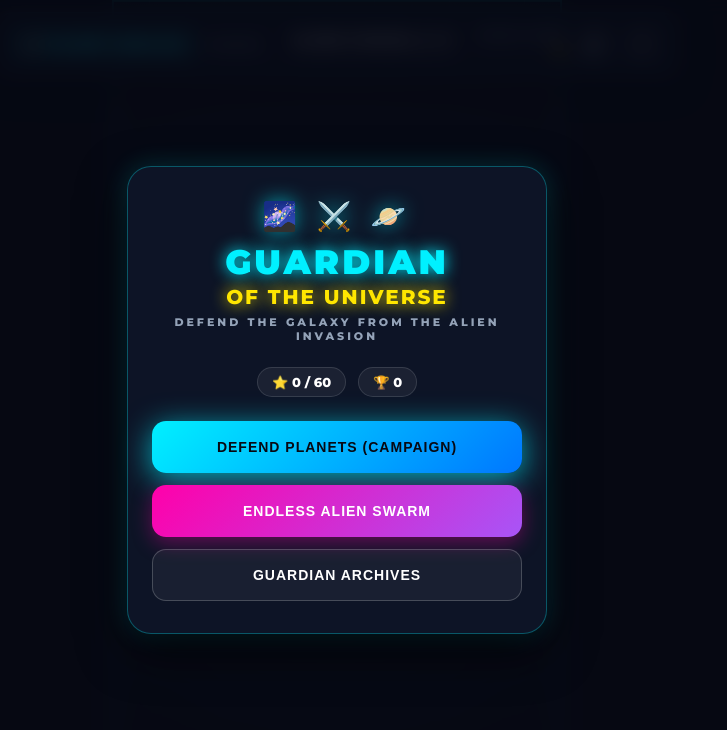
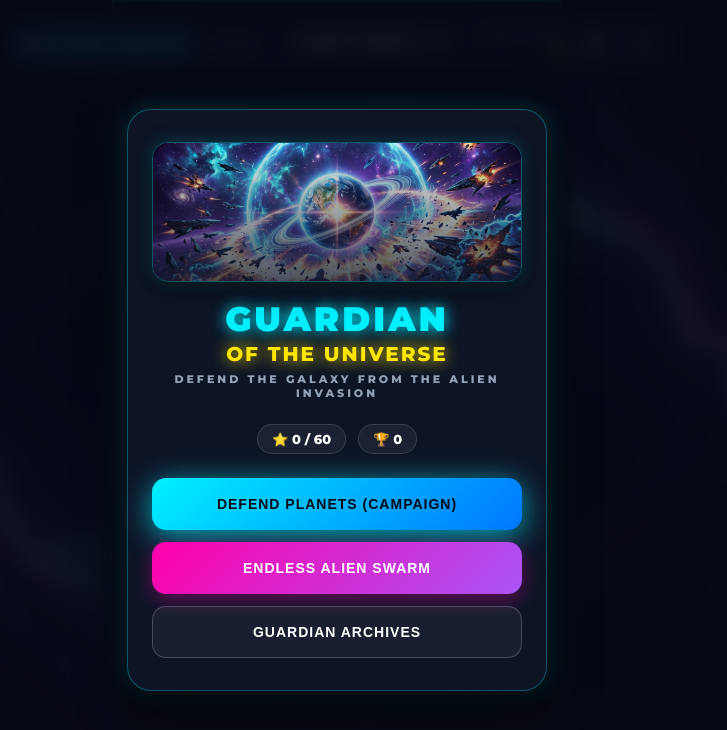
Before and after one commit to Asemdnn/spark-panic, a website built with Vite: page index.html in a window 1280 px wide. Shown: the whole page, without its empty margins (303-1030 px from the left). Built offline with nearby package versions, Linux system fonts and the light colour scheme; animation ran at ten frames a second.

Commit message:
Integrate Nano Banana generated art assets into UI, canvas, and menus

```diff
--- a/index.html
+++ b/index.html
@@ -10,6 +10,12 @@
     <meta name="mobile-web-app-capable" content="yes" />
     <meta name="theme-color" content="#070913" />
     <title>Guardian of the Universe - Cosmic Chain Defense</title>
+    <link rel="icon" type="image/jpeg" href="./assets/game-icon.jpg" />
+    <link rel="apple-touch-icon" href="./assets/game-icon.jpg" />
+    <meta property="og:title" content="Guardian of the Universe - Cosmic Chain Defense" />
+    <meta property="og:description" content="Defend 20 planetary worlds across the galaxy from an invading alien armada in this chain reaction arcade game." />
+    <meta property="og:image" content="./assets/game-cover.jpg" />
+    <meta name="twitter:card" content="summary_large_image" />
     <link rel="preconnect" href="https://fonts.googleapis.com" />
     <link rel="preconnect" href="https://fonts.gstatic.com" crossorigin />
     <link
--- a/src/engine/canvas.js
+++ b/src/engine/canvas.js
@@ -92,9 +92,8 @@ export class CanvasManager {
     // Scale for device pixel ratio
     ctx.scale(this.dpr, this.dpr);
 
-    // Clear full screen
-    ctx.fillStyle = '#070913';
-    ctx.fillRect(0, 0, window.innerWidth, window.innerHeight);
+    // Clear full canvas buffer
+    ctx.clearRect(0, 0, window.innerWidth, window.innerHeight);
 
     // Position and clip to active game arena
     ctx.translate(this.offsetX, this.offsetY);
@@ -115,13 +114,13 @@ export class CanvasManager {
   }
 
   drawArenaBounds(ctx) {
-    // Arena backdrop
+    // Semi-translucent arena backdrop exposing deep space nebula
     const grad = ctx.createRadialGradient(
       this.virtualWidth / 2, this.virtualHeight / 2, 80,
       this.virtualWidth / 2, this.virtualHeight / 2, this.virtualHeight * 0.7
     );
-    grad.addColorStop(0, '#0f172a');
-    grad.addColorStop(1, '#05070e');
+    grad.addColorStop(0, 'rgba(15, 23, 42, 0.75)');
+    grad.addColorStop(1, 'rgba(7, 9, 19, 0.92)');
 
     ctx.fillStyle = grad;
     ctx.fillRect(0, 0, this.virtualWidth, this.virtualHeight);
--- a/src/styles/style.css
+++ b/src/styles/style.css
@@ -26,7 +26,7 @@ html, body {
   width: 100%;
   height: 100%;
   overflow: hidden;
-  background-color: var(--color-bg);
+  background: #070913 url('../assets/space-background.jpg') center/cover no-repeat fixed;
   font-family: 'Montserrat', system-ui, -apple-system, BlinkMacSystemFont, 'Segoe UI', Roboto, sans-serif;
   color: var(--color-text-main);
   touch-action: none;
@@ -40,6 +40,7 @@ html, body {
   align-items: center;
   justify-content: center;
   overflow: hidden;
+  background: radial-gradient(circle at 50% 50%, rgba(15, 23, 42, 0.3) 0%, rgba(7, 9, 19, 0.85) 100%);
 }
 
 #game-canvas {
@@ -248,6 +249,34 @@ html, body {
 }
 
 /* LOGO & HEADINGS */
+.menu-hero-banner-container {
+  position: relative;
+  width: 100%;
+  height: 140px;
+  border-radius: 16px;
+  overflow: hidden;
+  margin-bottom: 16px;
+  border: 1.5px solid var(--color-border);
+  box-shadow: 0 8px 24px rgba(0, 0, 0, 0.6), 0 0 16px rgba(0, 240, 255, 0.25);
+}
+
+.menu-hero-banner {
+  width: 100%;
+  height: 100%;
+  object-fit: cover;
+  display: block;
+}
+
+.hero-overlay-gradient {
+  position: absolute;
+  top: 0;
+  left: 0;
+  width: 100%;
+  height: 100%;
+  background: linear-gradient(180deg, rgba(7, 9, 19, 0.05) 0%, rgba(15, 23, 42, 0.75) 100%);
+  pointer-events: none;
+}
+
 .title-logo {
   display: flex;
   flex-direction: column;
--- a/src/ui/hud.js
+++ b/src/ui/hud.js
@@ -47,7 +47,10 @@ export class UIController {
       <!-- MAIN MENU OVERLAY -->
       <div id="overlay-menu" class="screen-overlay">
         <div class="screen-card">
-          <div class="cosmic-emblem">🌌 ⚔️ 🪐</div>
+          <div class="menu-hero-banner-container">
+            <img src="./assets/game-cover.jpg" alt="Guardian of the Universe Key Art" class="menu-hero-banner" />
+            <div class="hero-overlay-gradient"></div>
+          </div>
           <div class="title-logo">
             <span class="title-spark">GUARDIAN</span>
             <span class="title-panic">OF THE UNIVERSE</span>
```
Also changed, not shown: public/assets/game-cover.jpg (added), public/assets/game-icon.jpg (added), public/assets/space-background.jpg (added), src/assets/game-cover.jpg (added), src/assets/game-icon.jpg (added), src/assets/space-background.jpg (added), 2 other files.
